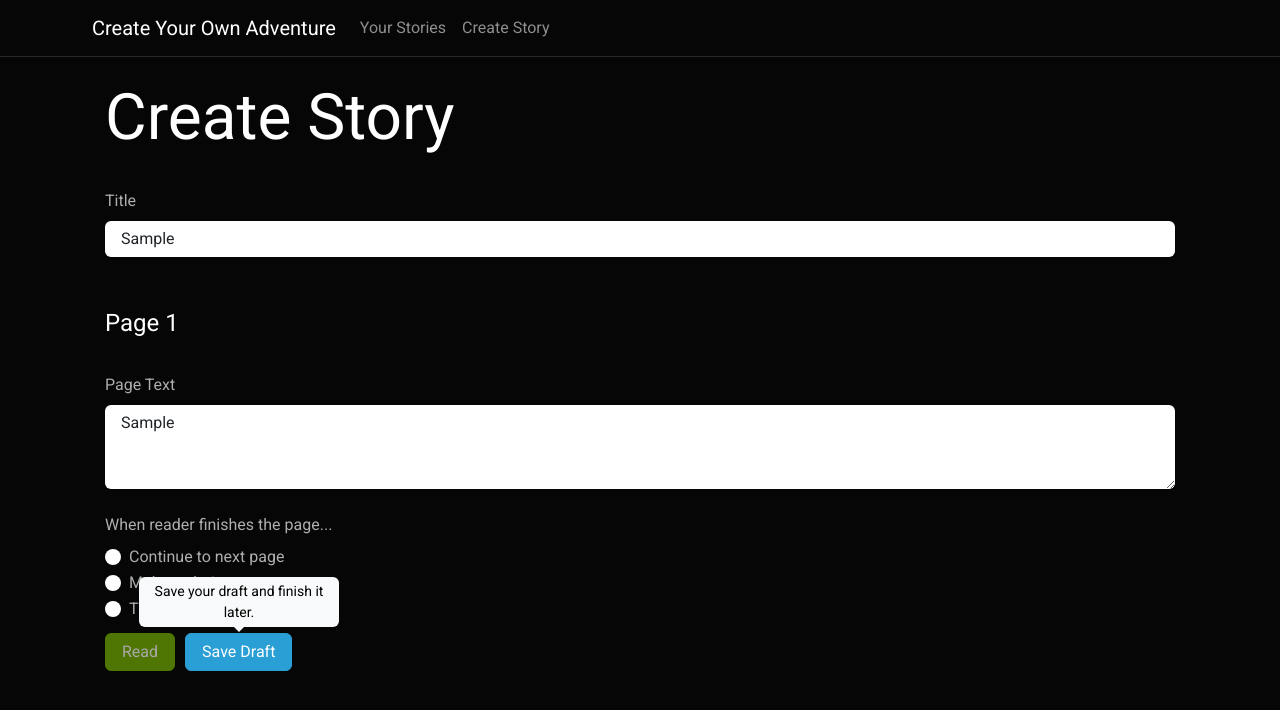
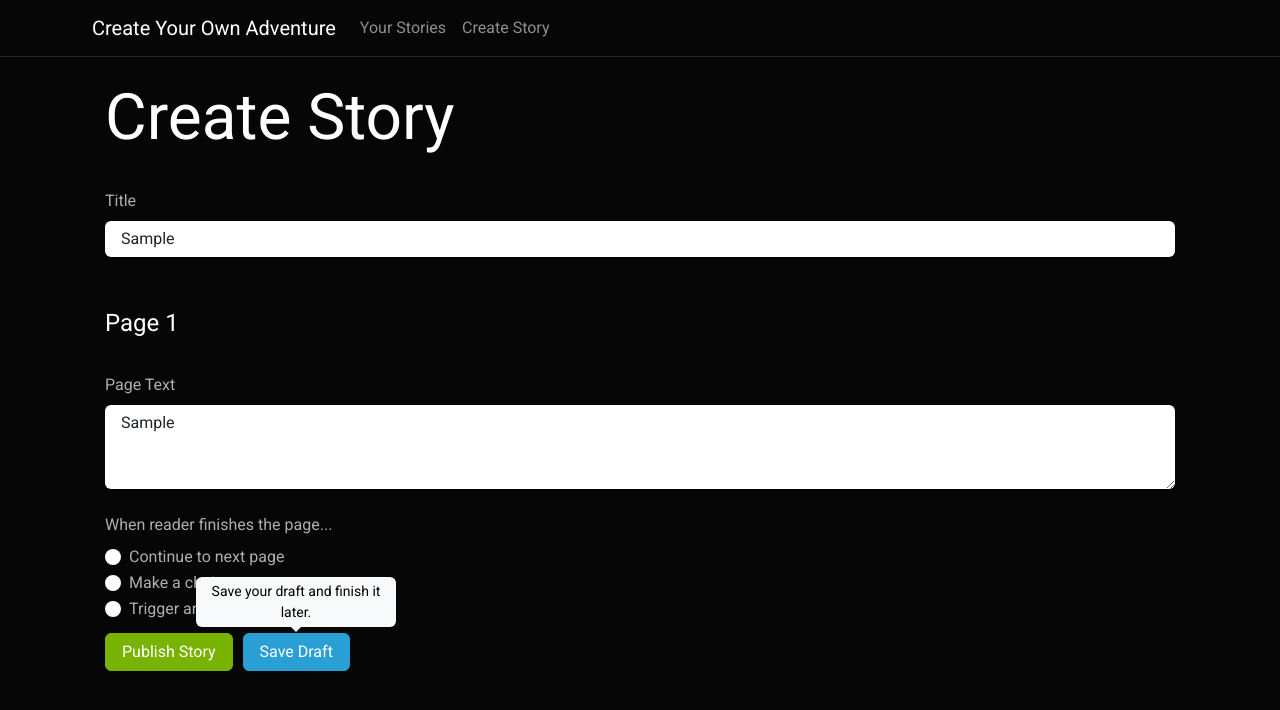
Before and after one commit to jadenmounteer/createYourOwnAdventure, an Angular app: page /createOrEditStory in a window 1280 px wide. Both pictures are taken after typing "Sample", "Sample" into the empty fields and a click on the button "Save Draft". Shown: the top 710 px of the page. Built offline with nearby package versions, Linux system fonts and the light colour scheme.

Commit message:
Add validation

```diff
--- a/src/app/create-or-edit-story/create-or-edit-story.component.html
+++ b/src/app/create-or-edit-story/create-or-edit-story.component.html
@@ -12,6 +12,7 @@
         id="title"
         placeholder="Enter a title for your story"
         ngModel
+        required
       />
     </div>
   </fieldset>
@@ -27,6 +28,7 @@
         name="pageText"
         rows="3"
         ngModel
+        required
       ></textarea>
     </div>
 
@@ -75,7 +77,7 @@
   </fieldset>
 
   <div class="submit-buttons">
-    <button type="submit" class="btn btn-success" *ngIf="enablePublish">
+    <button type="submit" class="btn btn-success" *ngIf="form.valid">
       Publish Story
     </button>
 
@@ -87,9 +89,9 @@
       data-toggle="tooltip"
       data-placement="top"
       title="Your story must have at least one ending before you publish."
-      *ngIf="!enablePublish"
+      *ngIf="!form.valid"
     >
-      Read
+      Publish Story
     </button>
 
     <button
--- a/src/app/create-or-edit-story/create-or-edit-story.component.ts
+++ b/src/app/create-or-edit-story/create-or-edit-story.component.ts
@@ -16,7 +16,6 @@ export class CreateOrEditStoryComponent implements OnInit {
     });
   }
   public storyID: number | undefined;
-  public enablePublish: boolean = false; // TODO Make the publish button appear if we have an ending.
 
   ngOnInit(): void {
     // Get the story ID if we are editing
@@ -28,8 +27,11 @@ export class CreateOrEditStoryComponent implements OnInit {
   }
 
   onPublish(form: NgForm) {
-    console.log('Submitting form');
-    console.log(form);
+    const value = form.value;
+    const title = value.title;
+    console.log('Submitting form for ' + title);
+
+    // TODO Save the pages and organize them into a story
   }
 
   onSaveDraft() {
```
